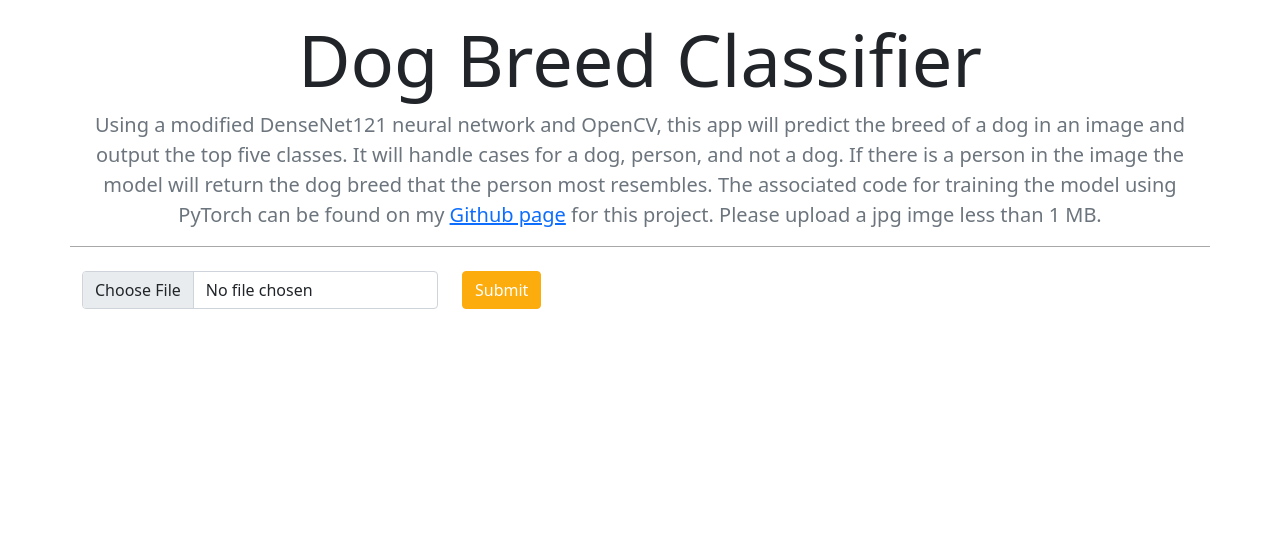
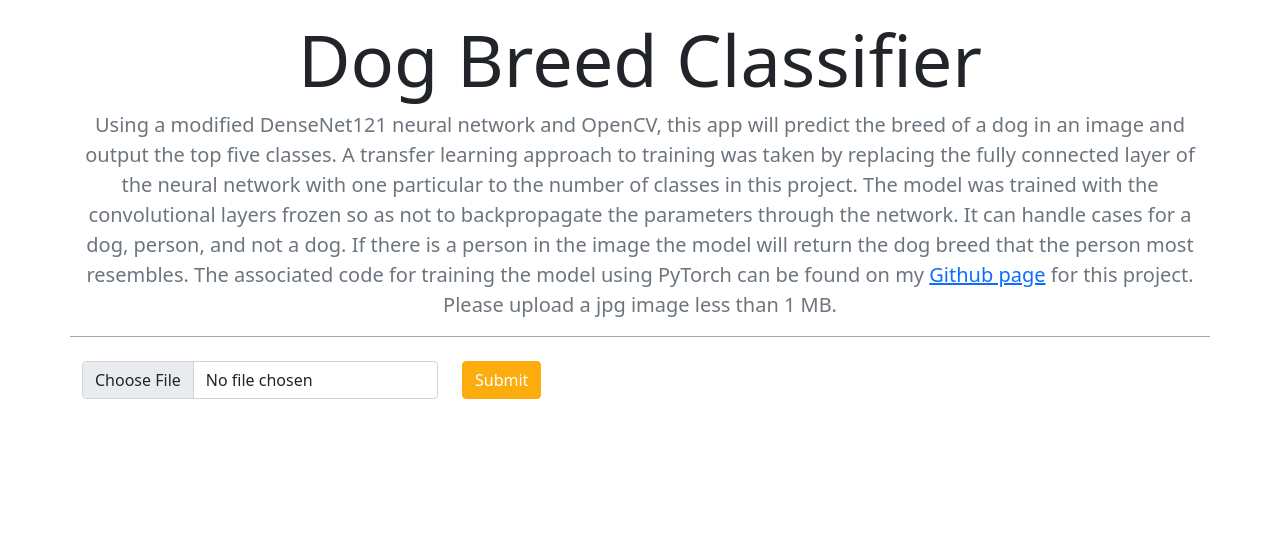
Before and after one commit to justinbellucci/personal-website-app, a Flask app: page /dog_detector in a window 1280 px wide. Shown: the top 560 px of the page. Run offline with Flask 2, Linux system fonts and the light colour scheme; some libraries are stand-ins or nearby versions.

Commit message:
update copy on dog app

```diff
--- a/templates/dog_classifier.html
+++ b/templates/dog_classifier.html
@@ -25,12 +25,15 @@
         <section class="page-section-projects">
             <div class="container-sm text-center divider">
                 <h1 class="display-2">Dog Breed Classifier</h1>
-                <p class="lead text-muted">Using a modified DenseNet121 neural network and OpenCV, this app
-                    will predict the breed of a dog in an image and output the top five classes. It will handle cases
-                    for a dog, person, and not a dog. If there is a person in the image the model will return the dog
-                    breed that the person most resembles. The associated code for training the model using PyTorch
-                    can be found on my <a class="link-primary" href="https://github.com/justinbellucci/app_dog_breed_classifier" target="_blank">Github page</a>
-                    for this project. Please upload a jpg imge less than 1 MB.</p>
+                <p class="lead text-muted">Using a modified DenseNet121 neural network and OpenCV, this app will
+                    predict the breed of a dog in an image and output the top five classes. A transfer learning approach
+                    to training was taken by replacing the fully connected layer of the neural network with one particular
+                    to the number of classes in this project. The model was trained with the convolutional layers
+                    frozen so as not to backpropagate the parameters through the network. It can handle cases for a dog, person, and not a dog.
+                    If there is a person in the image the model will return the dog breed that the person most resembles.
+                    The associated code for training the model using PyTorch can be found on my
+                    <a class="link-primary" href="https://github.com/justinbellucci/app_dog_breed_classifier" target="_blank">Github page</a>
+                    for this project. Please upload a jpg image less than 1 MB.</p>
             </div>
             <div class="container-sm mb-4 mt-4">
                 <div class="row align-items-center">
```
